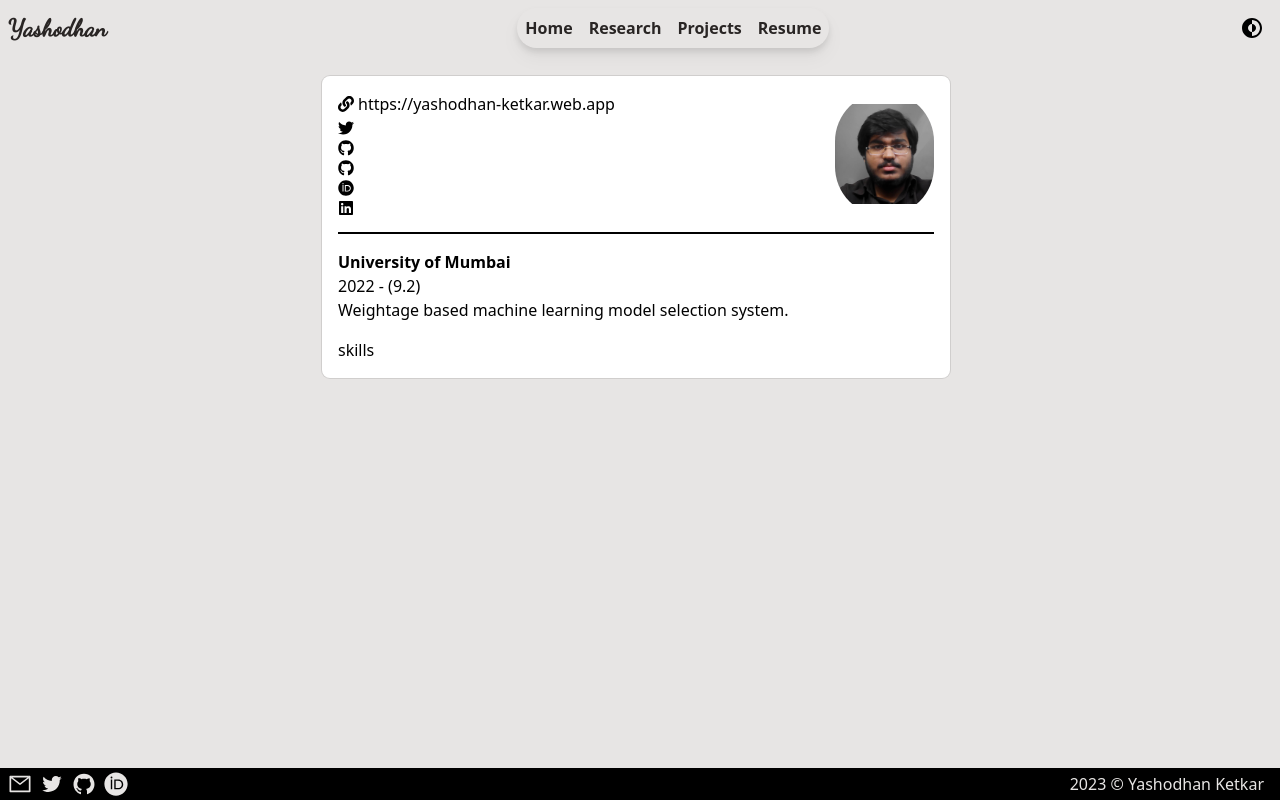
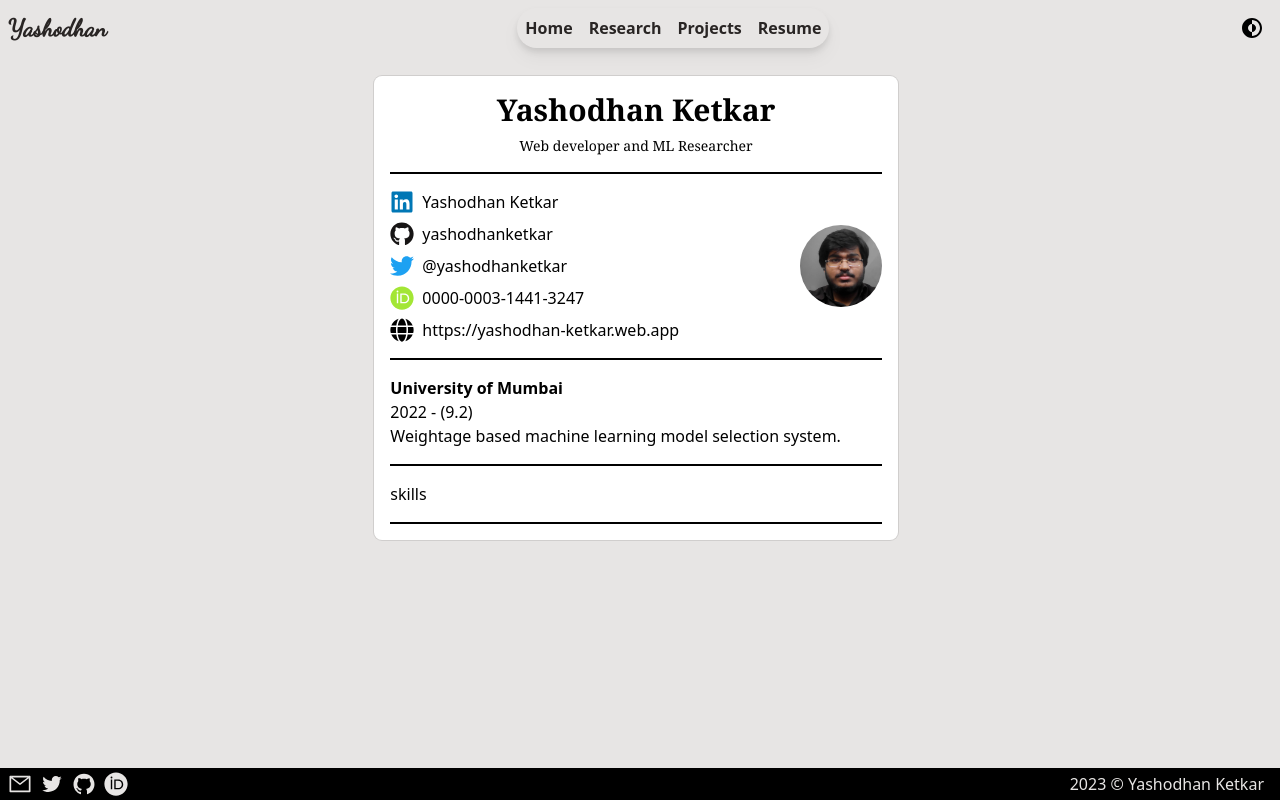
Before and after one commit to yashodhanketkar/me, a React (Vite) app: page /resume in a window 1280 px wide. Built offline with nearby package versions, Linux system fonts and the light colour scheme; a web font is replaced by a local one.

Commit message:
updates
add: added title component
add: added social link list
update: updated socials (header) component
updated: updated fontweight for education university

```diff
--- a/src/common/data/resume.ts
+++ b/src/common/data/resume.ts
@@ -1,3 +1,36 @@
+export interface ISocials {
+  type: string;
+  url: string;
+  username?: string;
+}
+
+export const socialList: ISocials[] = [
+  {
+    type: "linkedin",
+    url: "https://www.linkedin.com/in/yashodhanketkar/",
+    username: "Yashodhan Ketkar",
+  },
+  {
+    type: "github",
+    url: "https://github.com/yashodhanketkar",
+    username: "yashodhanketkar",
+  },
+  {
+    type: "twitter",
+    url: "https://twitter.com/yashodhanketkar",
+    username: "@yashodhanketkar",
+  },
+  {
+    type: "orcid",
+    url: "https://orcid.org/0000-0003-1441-3247",
+    username: "0000-0003-1441-3247",
+  },
+  {
+    type: "website",
+    url: "https://yashodhan-ketkar.web.app",
+  },
+];
+
 export interface IEducation {
   university: string;
   degree: string;
--- a/src/pages/resume/components/education.tsx
+++ b/src/pages/resume/components/education.tsx
@@ -4,7 +4,7 @@ const EducationWrapper = (props: IEducation) => {
   const { university, graduation: gradyear, cgpa, project } = props;
   return (
     <div className="flex flex-col">
-      <span className="font-semibold">{university}</span>
+      <span className="font-bold">{university}</span>
       <span>
         {gradyear}
         {cgpa ? ` - (${cgpa})` : ""}
--- a/src/pages/resume/components/header.tsx
+++ b/src/pages/resume/components/header.tsx
@@ -5,36 +5,70 @@ import {
   FaOrcid,
   FaLinkedin,
   FaLink,
+  FaGlobe,
 } from "react-icons/fa";
+import { socialList, ISocials } from "@/common/data/resume";
+
+interface ISocialLinkFactory {
+  socialObject: ISocials;
+}
+
+const socialIcon = (socialType: string) => {
+  switch (socialType) {
+    case "linkedin":
+      return (
+        <FaLinkedin size={24} className="text-[#0077B5] dark:text-inherit" />
+      );
+    case "twitter":
+      return (
+        <FaTwitter size={24} className="text-[#1DA1F2] dark:text-inherit" />
+      );
+    case "github":
+      return (
+        <FaGithub size={24} className="text-[#171515] dark:text-inherit" />
+      );
+    case "orcid":
+      return <FaOrcid size={24} className="text-lime-400 dark:text-inherit" />;
+    case "website":
+      return <FaGlobe size={24} />;
+    default:
+      return <FaLink size={24} />;
+  }
+};
+
+const SocialLinkFactory = (props: ISocialLinkFactory) => {
+  const { socialObject } = props;
+  return (
+    <a
+      href={socialObject.url}
+      target="_blank"
+      rel="noreferer noopener"
+      className="inline-flex items-center gap-2 w-fit"
+    >
+      {socialIcon(socialObject.type)}
+      <span>
+        {socialObject.username ? socialObject.username : socialObject.url}
+      </span>
+    </a>
+  );
+};
 
 export const ResumeHeader = () => {
   return (
-    <div className="inline-flex pb-4 border-b-2 border-black">
+    <div className="inline-flex">
       <div className="w-5/6">
-        <ul className="flex flex-col gap-1">
-          <li className="inline-flex items-center gap-1">
-            <FaLink />
-            <span>https://yashodhan-ketkar.web.app</span>
-          </li>
-          <li className="inline-flex items-center gap-1">
-            <FaTwitter />
-          </li>
-          <li className="inline-flex items-center gap-1">
-            <FaGithub />
-          </li>
-          <li className="inline-flex items-center gap-1">
-            <FaGithub />
-          </li>
-          <li className="inline-flex items-center gap-1">
-            <FaOrcid />
-          </li>
-          <li className="inline-flex items-center gap-1">
-            <FaLinkedin />
-          </li>
+        <ul className="flex flex-col gap-2">
+          {socialList.map((social: ISocials, i: number) => (
+            <SocialLinkFactory key={i} socialObject={social} />
+          ))}
         </ul>
       </div>
-      <div className="flex items-center justify-center w-1/6 overflow-hidden rounded-full aspect-square">
-        <img src={ProfilePicture} alt="Profile Picture" />
+      <div className="flex items-center justify-center w-1/6">
+        <img
+          src={ProfilePicture}
+          alt="Profile Picture"
+          className="rounded-full aspect-square"
+        />
       </div>
     </div>
   );
--- a/src/pages/resume/components/index.tsx
+++ b/src/pages/resume/components/index.tsx
@@ -1,2 +1,3 @@
+export { ResumeTitle } from "./title";
 export { ResumeHeader } from "./header";
 export { ResumeEducation } from "./education";
--- /dev/null
+++ b/src/pages/resume/components/title.tsx
@@ -0,0 +1,10 @@
+export const ResumeTitle = () => {
+  return (
+    <div className="flex flex-col items-center gap-2">
+      <h1 className="font-serif text-3xl font-bold text-black">
+        Yashodhan Ketkar
+      </h1>
+      <h2 className="font-serif text-sm">Web developer and ML Researcher</h2>
+    </div>
+  );
+};
--- a/src/pages/resume/index.tsx
+++ b/src/pages/resume/index.tsx
@@ -1,9 +1,10 @@
-import { ResumeHeader, ResumeEducation } from "./components";
+import { ResumeTitle, ResumeHeader, ResumeEducation } from "./components";
 
 export const ResumePage = () => {
   return (
     <div className="flex justify-center w-full mt-4 mb-4">
-      <div className="flex flex-col w-1/2 gap-4 p-4 text-black bg-white rounded-lg ring-1 ring-black/10">
+      <div className="flex flex-col w-5/12 gap-4 p-4 text-black bg-white rounded-lg ring-1 ring-black/10 [&>*]:border-b-2 [&>*]:border-black [&>*]:pb-4">
+        <ResumeTitle />
         <ResumeHeader />
         <ResumeEducation />
         <div>skills</div>
```
